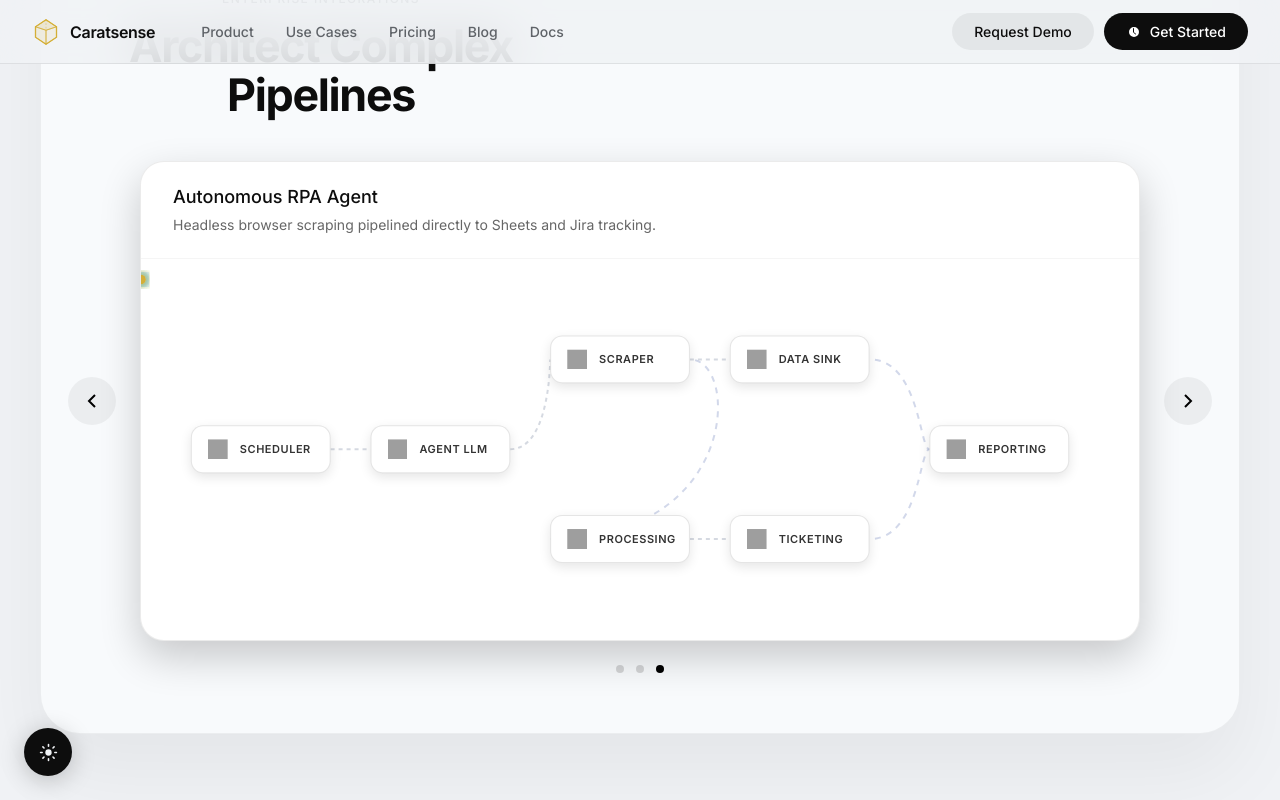
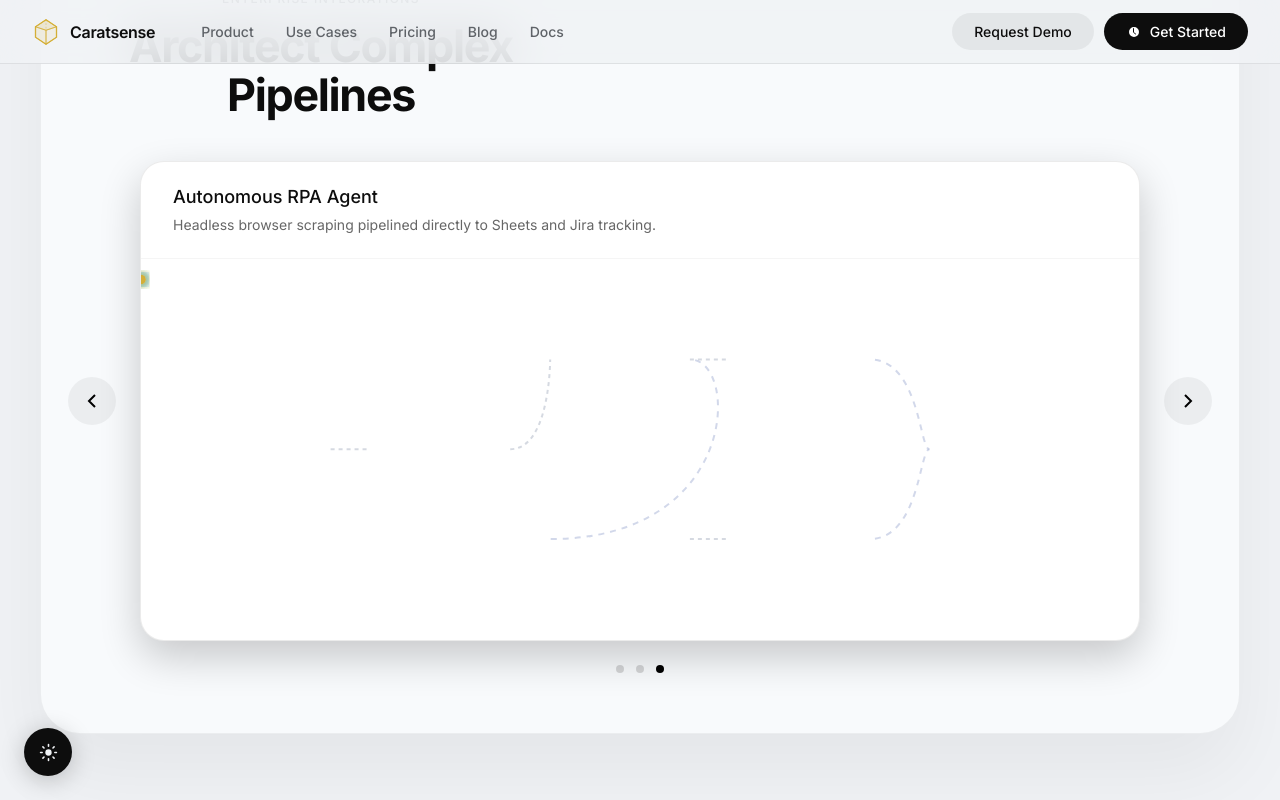
Before and after one commit to SahilShrivastava-Dev/Caratsense, a React (Vite) app: page / in a window 1280 px wide. Both pictures are taken after a click on the button 92 px from the left and 1414 px from the top of the page. Shown: the part 1014-1814 px from the top of the page. Built offline with nearby package versions, Linux system fonts and the light colour scheme; grey boxes are pictures that could not be loaded; a web font is replaced by a local one.

Commit message:
Implement dynamic ecosystem physics simulation orchestrating workflow transitions

```diff
--- a/src/App.jsx
+++ b/src/App.jsx
@@ -12,118 +12,178 @@ const GemMark = ({ size = 28 }) => (
   </svg>
 );
 
-// ── Neural Background — physics-driven neuron simulation ────────
-// Free-floating neurons with Brownian drift, cursor repulsion,
-// proximity synaptic connections, & signal pulse propagation.
-// Scroll triggers cascade activations sweeping the network.
-
-const NeuralBg = () => {
+// ── Tech Ecosystem Background — physics-driven orchestrator ───────
+const ICONS = [
+  "n8n", "python", "openai", "supabase", "claude", "databricks", "zendesk",
+  "gmail", "amazonaws", "salesforce", "quickbooks", "slack", "robotframework",
+  "googlesheets", "jira", "elasticsearch", "react", "nodedotjs", "docker",
+  "kubernetes", "postgresql", "redis", "mongodb", "stripe", "github", "googlecloud"
+];
+
+const TechEcosystemBg = () => {
   const canvasRef = useRef(null);
-  const stateRef  = useRef({
-    mouse:   { x: -9999, y: -9999 },
-    raf:     null,
-  });
+  const nodeRefs = useRef([]);
+  const stateRef = useRef({ mouse: { x: -9999, y: -9999 }, raf: null });
 
   useEffect(() => {
     const canvas = canvasRef.current;
     if (!canvas) return;
-    const ctx = canvas.getContext('2d');
-    const N = 120;
-    const CONN = 140;
-    const REPEL_R = 250;
-
-    let neurons = [];
+    const ctx = canvas.getContext('2d', { alpha: true });
+
+    // Initialize node state separate from react state for speed
+    let nodes = ICONS.map(id => ({
+      id,
+      x: Math.random() * window.innerWidth,
+      y: Math.random() * window.innerHeight,
+      vx: (Math.random() - 0.5) * 1.5,
+      vy: (Math.random() - 0.5) * 1.5,
+    }));
 
     const init = () => {
       canvas.width = window.innerWidth;
       canvas.height = window.innerHeight;
-      neurons = Array.from({ length: N }, () => ({
-        x: Math.random() * canvas.width,
-        y: Math.random() * canvas.height,
-        vx: (Math.random() - 0.5) * 0.8,
-        vy: (Math.random() - 0.5) * 0.8,
-        r: 1.5 + Math.random() * 2.0,
-      }));
     };
     init();
     window.addEventListener('resize', init);
 
-    const onMouse = e => {
-      stateRef.current.mouse = { x: e.clientX, y: e.clientY };
-    };
+    const onMouse = e => { stateRef.current.mouse = { x: e.clientX, y: e.clientY }; };
     window.addEventListener('mousemove', onMouse);
 
-    let lastT = performance.now();
-
-    const draw = (ts) => {
-      const dt = Math.min(32, ts - lastT) / 16;
-      lastT = ts;
+    const draw = () => {
       ctx.clearRect(0, 0, canvas.width, canvas.height);
       const W = canvas.width, H = canvas.height;
       const { mouse } = stateRef.current;
 
-      // Update
-      neurons.forEach(n => {
-        const dx = n.x - mouse.x, dy = n.y - mouse.y;
+      const svgEl = window.__ACTIVE_WORKFLOW_SVG_ID ? document.getElementById(window.__ACTIVE_WORKFLOW_SVG_ID) : null;
+      let structuredMode = false;
+      let targetMap = {};
+
+      if (svgEl) {
+        const rect = svgEl.getBoundingClientRect();
+        // If workflow area is visible (bounds intersect center screen approx)
+        if (rect.top < H * 0.85 && rect.bottom > H * 0.15) {
+          structuredMode = true;
+          const activeNodes = window.__ACTIVE_SCENARIO_NODES || [];
+          const scaleX = rect.width / 1000;
+          const scaleY = rect.height / 340;
+
+          activeNodes.forEach(n => {
+            const tId = n.iconUrl.split('/').pop().replace('.svg', '');
+            targetMap[tId] = {
+              x: rect.left + n.x * scaleX,
+              y: rect.top + n.y * scaleY - 3, // slightly offset to match exact old alignment
+              label: n.label
+            };
+          });
+        }
+      }
+
+      nodes.forEach((n, i) => {
+         const target = structuredMode ? targetMap[n.id] : null;
+
+         if (structuredMode) {
+           if (target) {
+             const dx = target.x - n.x;
+             const dy = target.y - n.y;
+             n.vx += dx * 0.05;
+             n.vy += dy * 0.05;
+             n.vx *= 0.75; // heavy damp to snap into place
+             n.vy *= 0.75;
+           } else {
+             // gently repel non-active nodes to form a halo, or let them drift
+             const cx = W / 2;
+             const cy = H / 2;
+             const dx = n.x - cx;
+             const dy = n.y - cy;
              const d = Math.sqrt(dx*dx + dy*dy);
-        if (d < REPEL_R && d > 0) {
-          const f = ((1 - d / REPEL_R) ** 1.5) * 3.5;
-          n.vx += (dx / d) * f * dt;
-          n.vy += (dy / d) * f * dt;
+             if (d < Math.max(W, H) * 0.4 && d > 0) {
+                n.vx += (dx/d) * 0.8;
+                n.vy += (dy/d) * 0.8;
+             }
+             n.vy -= 0.2; // gentle float up
+             n.vx *= 0.94;
+             n.vy *= 0.94;
+           }
+         } else {
+           // Normal Brownian floating
+           n.vx += (Math.random() - 0.5) * 0.06;
+           n.vy += (Math.random() - 0.5) * 0.06;
+
+           // Cursor repel
+           const mdx = n.x - mouse.x;
+           const mdy = n.y - mouse.y;
+           const md = Math.sqrt(mdx*mdx + mdy*mdy);
+           if (md < 250 && md > 0) {
+             const f = Math.pow(1 - md/250, 1.5) * 2.0;
+             n.vx += (mdx/md) * f;
+             n.vy += (mdy/md) * f;
            }
 
            const WALL = 40;
-        if (n.x < WALL) n.vx += (WALL - n.x) * 0.01 * dt;
-        if (n.x > W-WALL) n.vx -= (n.x - (W - WALL)) * 0.01 * dt;
-        if (n.y < WALL) n.vy += (WALL - n.y) * 0.01 * dt;
-        if (n.y > H-WALL) n.vy -= (n.y - (H - WALL)) * 0.01 * dt;
-
-        n.vx += (Math.random() - 0.5) * 0.05 * dt;
-        n.vy += (Math.random() - 0.5) * 0.05 * dt;
+           if (n.x < WALL) n.vx += (WALL - n.x) * 0.02;
+           if (n.x > W - WALL) n.vx -= (n.x - (W - WALL)) * 0.02;
+           if (n.y < WALL) n.vy += (WALL - n.y) * 0.02;
+           if (n.y > H - WALL) n.vy -= (n.y - (H - WALL)) * 0.02;
 
            const spd = Math.sqrt(n.vx*n.vx + n.vy*n.vy);
-        if (spd > 1.5) { n.vx = (n.vx/spd)*1.5; n.vy = (n.vy/spd)*1.5; }
-        n.vx *= 0.98; n.vy *= 0.98;
-        n.x += n.vx * dt; n.y += n.vy * dt;
+           if (spd > 2.0) { n.vx = (n.vx/spd)*2.0; n.vy = (n.vy/spd)*2.0; }
+           n.vx *= 0.99; n.vy *= 0.99;
+         }
+
+         n.x += n.vx;
+         n.y += n.vy;
+
+         // Direct DOM mutation for absolute scale performance
+         const el = nodeRefs.current[i];
+         if (el) {
+           el.style.transform = `translate3d(${n.x}px, ${n.y}px, 0) translate(-50%, -50%)`;
+
+           if (target) {
+             const distT = Math.sqrt(Math.pow(target.x - n.x, 2) + Math.pow(target.y - n.y, 2));
+             if (distT < 40 && !el.classList.contains('structured')) {
+                el.classList.remove('floating');
+                el.classList.add('structured');
+                const lbl = el.querySelector('.tech-node-label');
+                if (lbl) lbl.textContent = target.label;
+             }
+           } else {
+             if (el.classList.contains('structured')) {
+                el.classList.add('floating');
+                el.classList.remove('structured');
+             }
+           }
+
+           // Opacity handling
+           const currentOpStr = el.style.opacity || "1";
+           let targetOp = 1;
+           if (structuredMode && !target) targetOp = 0.1;
+           else if (!structuredMode) targetOp = 0.8;
+           const newOp = parseFloat(currentOpStr) * 0.9 + targetOp * 0.1;
+           el.style.opacity = newOp.toFixed(3);
+         }
       });
 
-      // Connections
-      for (let i = 0; i < neurons.length; i++) {
-        const a = neurons[i];
-        for (let j = i + 1; j < neurons.length; j++) {
-          const b = neurons[j];
-          const ddx = b.x - a.x, ddy = b.y - a.y;
-          const dd = Math.sqrt(ddx*ddx + ddy*ddy);
-          if (dd > CONN) continue;
-
-          // Grayscale line color
-          const alpha = (1 - dd / CONN) * 0.15;
+      // Draw neural connections between nodes
+      ctx.lineWidth = 0.8;
+      for (let i = 0; i < nodes.length; i++) {
+        for (let j = i + 1; j < nodes.length; j++) {
+          const dx = nodes[i].x - nodes[j].x;
+          const dy = nodes[i].y - nodes[j].y;
+          const distSq = dx*dx + dy*dy;
+          const threshold = structuredMode ? 100 : 250;
+          if (distSq < threshold * threshold) {
+            const d = Math.sqrt(distSq);
+            const alpha = (1 - d/threshold) * (structuredMode ? 0.05 : 0.35);
+            if (alpha > 0.01) {
               ctx.beginPath();
-          ctx.moveTo(a.x, a.y);
-          ctx.lineTo(b.x, b.y);
-          ctx.strokeStyle = `rgba(100, 100, 100, ${alpha})`;
-          ctx.lineWidth = 0.8;
+              ctx.moveTo(nodes[i].x, nodes[i].y);
+              ctx.lineTo(nodes[j].x, nodes[j].y);
+              ctx.strokeStyle = `rgba(130, 140, 150, ${alpha})`;
               ctx.stroke();
             }
           }
-
-      // Draw nodes: close are dark/black, far are gray
-      neurons.forEach(n => {
-        const dx = n.x - mouse.x, dy = n.y - mouse.y;
-        const d = Math.sqrt(dx*dx + dy*dy);
-        const factor = Math.max(0, 1 - d / 400); // 1 = closest
-
-        // 180 = grey, 0 = black
-        const rgb = Math.round(180 - factor * 180);
-
-        ctx.beginPath();
-        ctx.arc(n.x, n.y, n.r * (1 + factor * 0.5), 0, Math.PI*2);
-        ctx.fillStyle = `rgb(${rgb}, ${rgb}, ${rgb})`;
-        ctx.fill();
-        ctx.strokeStyle = `rgba(150, 150, 150, 0.4)`;
-        ctx.lineWidth = 0.5;
-        ctx.stroke();
-      });
+        }
+      }
 
       stateRef.current.raf = requestAnimationFrame(draw);
     };
@@ -138,11 +198,19 @@ const NeuralBg = () => {
   }, []);
 
   return (
-    <canvas ref={canvasRef} style={{
-      position: 'fixed', top: 0, left: 0,
-      width: '100vw', height: '100vh',
-      pointerEvents: 'none', zIndex: 1,
-    }} />
+    <div id="ecosystem-bg" style={{ position: 'fixed', top: 0, left: 0, width: '100%', height: '100%', pointerEvents: 'none', zIndex: 0 }}>
+      {/* Canvas layer for connection lines */}
+      <canvas ref={canvasRef} style={{ display: 'block', width: '100%', height: '100%' }} />
+      {/* Hardware-accelerated DOM layer for icon nodes */}
+      {ICONS.map((id, i) => (
+        <div key={id} ref={el => nodeRefs.current[i] = el} className="tech-node floating" style={{ opacity: 0 }}>
+          <div className="tech-node-icon">
+            <img className="tech-node-logo" src={`https://cdn.jsdelivr.net/npm/simple-icons@11.4.0/icons/${id}.svg`} alt="" />
+          </div>
+          <div className="tech-node-label"></div>
+        </div>
+      ))}
+    </div>
   );
 };
 
@@ -984,6 +1052,25 @@ const WorkflowShowcase = () => {
   const next = () => setActiveIdx((i) => (i === SCENARIOS.length - 1 ? 0 : i + 1));
 
   const scen = SCENARIOS[activeIdx];
+  const svgRef = useRef(null);
+
+  useEffect(() => {
+    // Notify the global physics orchestrator about the active workflow graph
+    window.__ACTIVE_SCENARIO_NODES = scen.nodes;
+    if (svgRef.current) {
+      const activeId = `workflow-svg-${scen.id}`;
+      svgRef.current.id = activeId;
+      window.__ACTIVE_WORKFLOW_SVG_ID = activeId;
+    }
+  }, [scen, activeIdx]);
+
+  // Clean up global target when component unmounts
+  useEffect(() => {
+    return () => {
+      window.__ACTIVE_SCENARIO_NODES = null;
+      window.__ACTIVE_WORKFLOW_SVG_ID = null;
+    };
+  }, []);
 
   return (
     <section className="workflows-section" id="workflows">
@@ -1005,7 +1092,7 @@ const WorkflowShowcase = () => {
              </div>
 
              <div className="workflow-canvas-wrap">
-               <svg viewBox="0 0 1000 340" className="workflow-svg" key={`svg-${scen.id}`}>
+               <svg ref={svgRef} viewBox="0 0 1000 340" className="workflow-svg" key={`svg-${scen.id}`}>
                  <defs>
                    <filter id={`glow-sig-${scen.id}`} x="-50%" y="-50%" width="200%" height="200%">
                      <feGaussianBlur stdDeviation="4" result="blur" />
@@ -1053,16 +1140,7 @@ const WorkflowShowcase = () => {
                     return null;
                  })}
 
-                 {scen.nodes.map(n => (
-                   <foreignObject key={n.id} x={n.x - 70} y={n.y - 24} width="140" height="48" style={{ overflow: 'visible' }}>
-                     <div className="workflow-node" xmlns="http://www.w3.org/1999/xhtml">
-                       <div className="workflow-node-icon">
-                         <img className="workflow-node-logo" src={n.iconUrl} alt={n.label} width="20" height="20" />
-                       </div>
-                       <div className="workflow-node-label">{n.label}</div>
-                     </div>
-                   </foreignObject>
-                 ))}
+                 {/* foreignObjects are intentionally removed. The TechEcosystemBg automatically drops nodes perfectly onto these coordinates in structured mode! */}
                </svg>
              </div>
            </div>
@@ -1106,8 +1184,7 @@ export default function App() {
 
   return (
     <>
-      {/* Cursor effects + FABs — outside the invertable zone */}
-      <NeuralBg />
+      <TechEcosystemBg />
       <FloatingButtons theme={theme} setTheme={setTheme} />
 
       {/* All page content — CSS inverts this in 'invert' theme */}
--- a/src/index.css
+++ b/src/index.css
@@ -1947,3 +1947,92 @@ body, .nav, .hero, section, footer, .pricing-card, .mock-item, .mock-stat,
 [data-theme="dark"] .carousel-btn:hover { background: rgba(255,255,255,0.2); }
 [data-theme="dark"] .carousel-dot { background: rgba(255,255,255,0.2); }
 [data-theme="dark"] .carousel-dot.active { background: #fff; }
+
+
+/* =================== TECH ECOSYSTEM NODES =================== */
+.tech-node {
+  position: absolute; /* Set to absolute so hardware acceleration is scoped properly */
+  top: 0; left: 0;
+  display: flex;
+  align-items: center;
+  justify-content: center;
+  background: var(--node-bg, rgba(20, 24, 30, 0.4));
+  border: 1px solid var(--node-border, rgba(255, 255, 255, 0.08));
+  border-radius: 24px;
+  height: 48px;
+  min-width: 48px;
+  box-sizing: border-box;
+  backdrop-filter: blur(12px);
+  will-change: transform, width, opacity, background-color;
+  transition: width 0.35s cubic-bezier(0.2, 0.8, 0.2, 1), background-color 0.4s ease, border-color 0.4s ease;
+  overflow: hidden;
+  box-shadow: 0 4px 12px rgba(0,0,0,0.1);
+}
+
+.tech-node-icon {
+  display: flex;
+  align-items: center;
+  justify-content: center;
+  width: 48px;
+  height: 48px;
+  flex-shrink: 0;
+}
+
+.tech-node-logo {
+  display: block;
+  width: 20px;
+  height: 20px;
+  filter: invert(1) brightness(2);
+  transition: filter 0.3s ease;
+}
+
+.tech-node-label {
+  font-size: 11px;
+  font-weight: 600;
+  color: var(--node-text, rgba(255,255,255,0.8));
+  text-transform: uppercase;
+  letter-spacing: 0.05em;
+  white-space: nowrap;
+  opacity: 0;
+  max-width: 0;
+  overflow: hidden;
+  transition: all 0.3s cubic-bezier(0.2, 0.8, 0.2, 1);
+}
+
+/* Floating State */
+.tech-node.floating {
+  width: 48px;
+  border-radius: 50%;
+}
+
+/* Structured State */
+.tech-node.structured {
+  width: 140px;
+  justify-content: flex-start;
+}
+
+.tech-node.structured .tech-node-label {
+  opacity: 1;
+  max-width: 120px;
+  padding-right: 16px;
+}
+
+/* Theme Handling */
+[data-theme="light"] .tech-node {
+  --node-bg: #ffffff;
+  --node-border: rgba(0,0,0,0.1);
+  --node-text: rgba(0,0,0,0.8);
+}
+[data-theme="light"] .tech-node-logo {
+  filter: none;
+}
+[data-theme="light"] .tech-node.floating {
+  box-shadow: 0 4px 16px rgba(0,0,0,0.06);
+}
+
+[data-theme="invert"] .tech-node {
+  --node-border: rgba(0, 229, 255, 0.25);
+}
+[data-theme="invert"] .tech-node.structured {
+  border-color: rgba(0, 229, 255, 0.8);
+}
```
Lines whose indentation alone changed are shown as unchanged.
